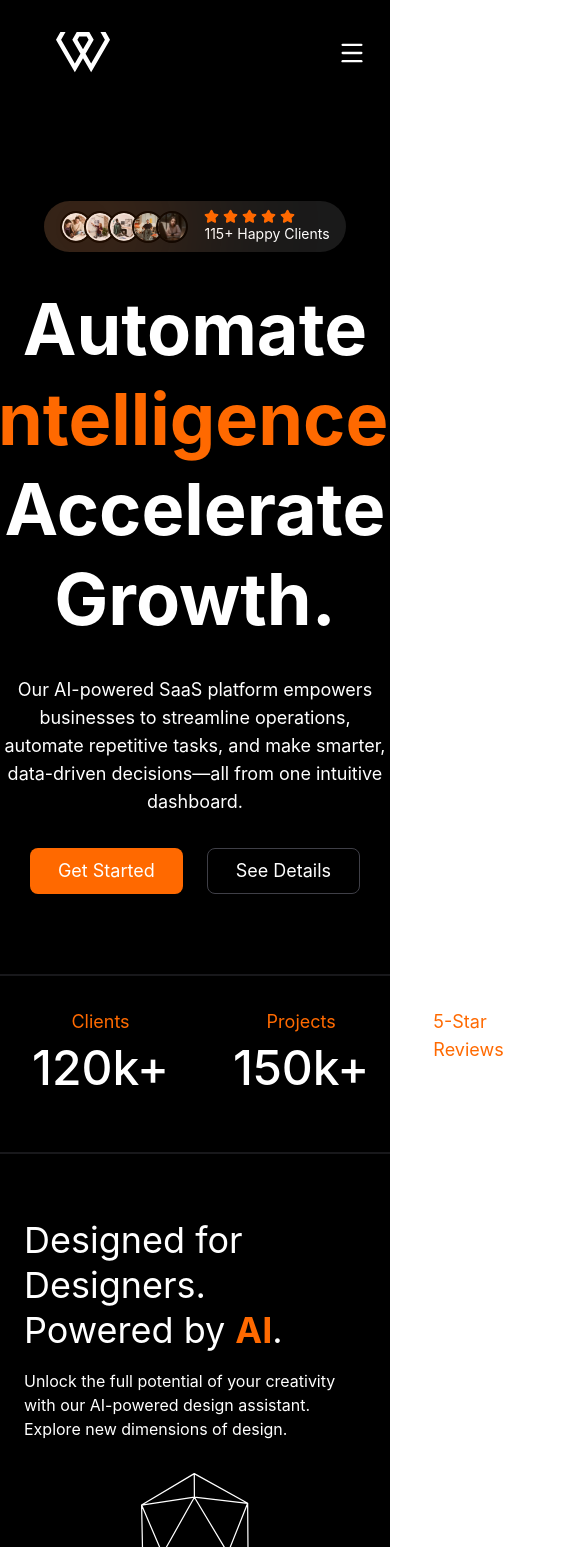
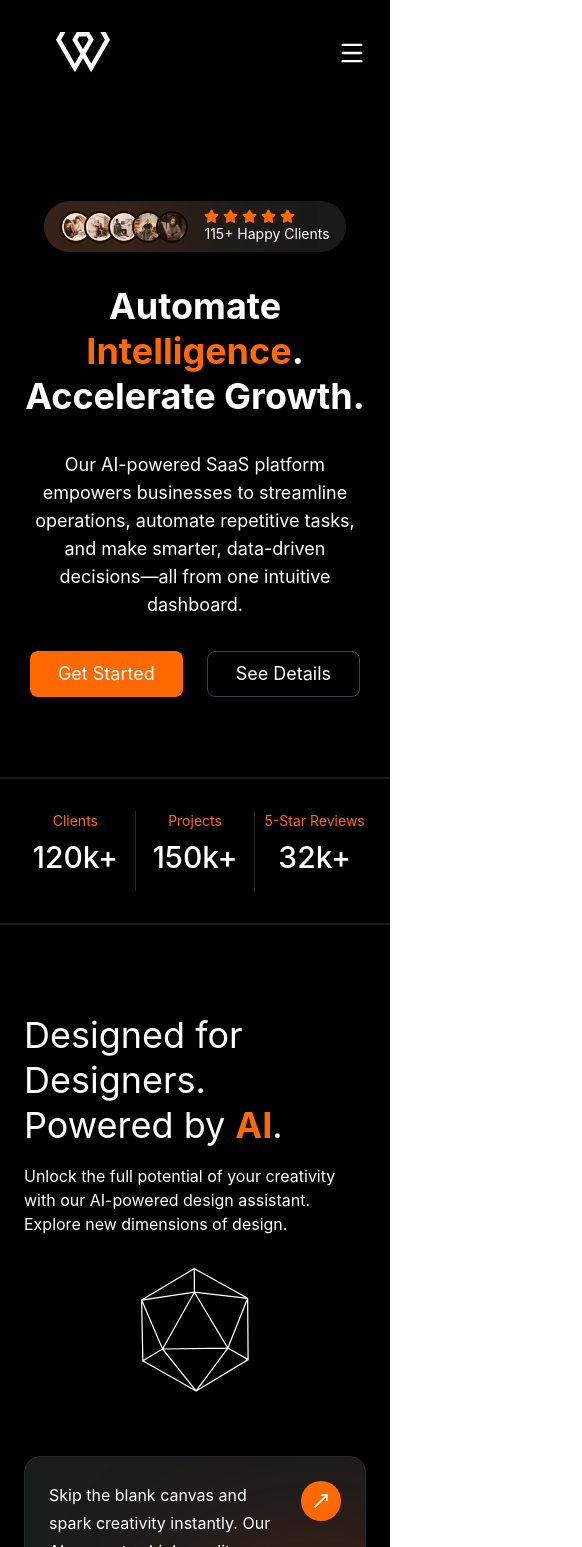
Before and after one commit to jeevana4587/SaaS-Landing-Page, a React (Vite) app: page / in a window 390 px wide. Shown: the top 1547 px of the page, 582 px wide, since content can reach past the window. Built offline with nearby package versions, Linux system fonts and the light colour scheme.

Commit message:
fixed hero section responsiveness

```diff
--- a/src/Components/Hero.jsx
+++ b/src/Components/Hero.jsx
@@ -27,7 +27,7 @@ function Hero() {
         return(
             <section className="min-h-screen bg-black">
 
-                <div className="max-w-7xl mx-auto flex flex-col items-center text-center gap-8 pt-24 ">
+                <div className="max-w-7xl mx-auto flex flex-col items-center text-center gap-8 pt-24 px-6">
                     {/*Badge*/}
                     <div className=" relative flex items-center gap-4 bg-[#1a1a1a] px-4 py-2 rounded-full overflow-hidden">
                         <div className="pointer-events-none absolute -left-10 top-1/2 -translate-y-1/2 w-40 h-40 bg-orange-500/30 rounded-full blur-[80px]" />
@@ -54,7 +54,7 @@ function Hero() {
                     </div>
 
                     {/*Heading*/ }
-                    <h1 className="text-7xl text-white font-bold leading-tight">
+                    <h1 className="text-4xl sm:text-5xl md:text-6xl lg:text-7xl text-white font-bold leading-tight">
                         <span>Automate </span>
 
                         <span className="text-orange-500">
@@ -82,12 +82,12 @@ function Hero() {
                     </div>
                     <div className="border-y-2 border-zinc-900 mt-20"  >
                     {/*Stats*/}
-                    <div className="flex w-full max-w-7xl mx-auto py-8 ">
+                    <div className="flex w-full max-w-7xl mx-auto py-8 px-4">
                         {stats.map((stat,index) =>(
                             <Fragment key={stat.label}>
-                            <div className={` flex flex-1 flex-col items-center px-8 `}>
-                                <p className="text-orange-500 text-lg">{stat.label}</p>
-                                <h2 className="text-white text-5xl font-medium mt-2">{stat.number}</h2>
+                            <div className={` flex flex-1 flex-col items-center px-2 sm:px-8`}>
+                                <p className="text-orange-500 text-sm sm:text-lg">{stat.label}</p>
+                                <h2 className="text-white text-3xl sm:text-4xl md:text-5xl font-medium mt-2">{stat.number}</h2>
 
                             </div>
                             {index !== stats.length - 1 && (
```
